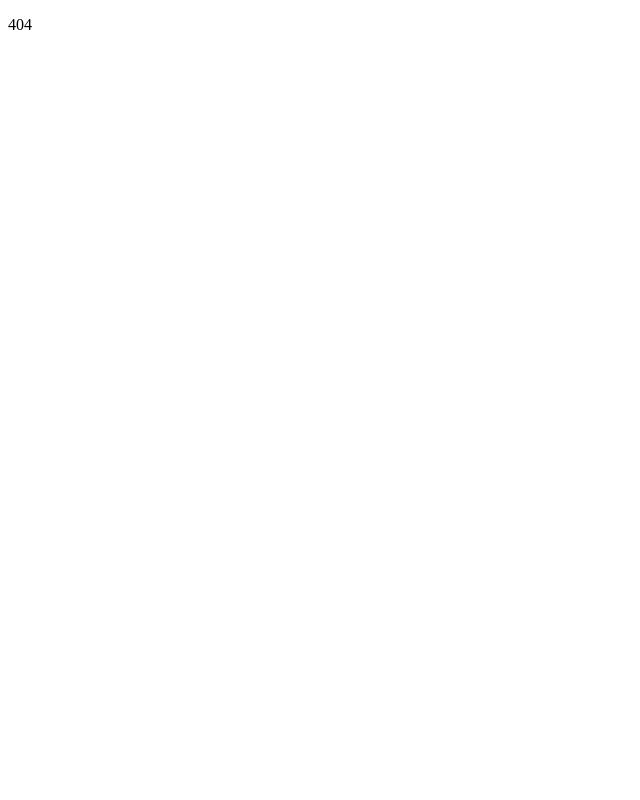
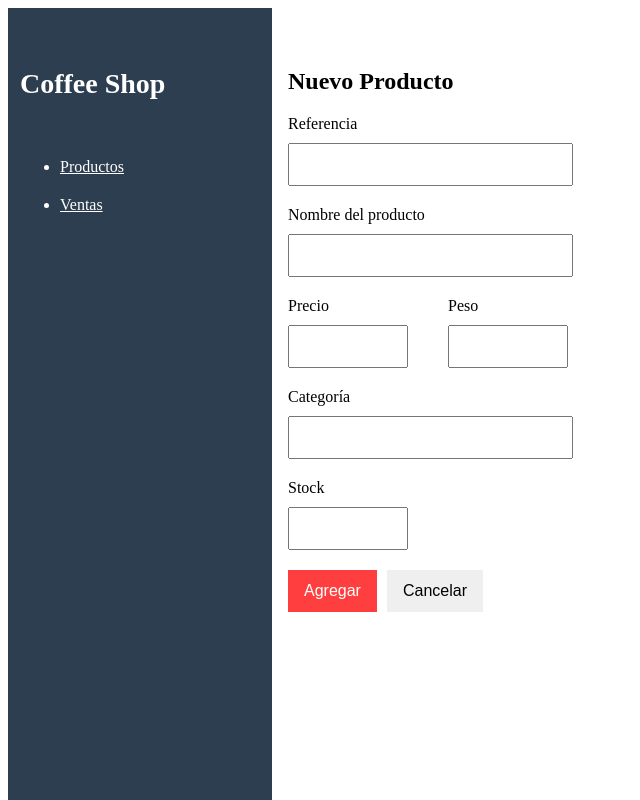
Before and after one commit to javalencis/prueba_konecta, a React (Vite) app in the folder frontend/: page /add-product in a window 1280 px wide. Shown: the whole page, without its empty margins (0-640 px from the left). Built offline with nearby package versions, Linux system fonts and the light colour scheme; the HTML template or start-up script is replaced by a standard one.

Commit message:
Modal de agregar producto

```diff
--- a/frontend/package.json
+++ b/frontend/package.json
@@ -14,6 +14,7 @@
     "prop-types": "^15.8.1",
     "react": "^18.3.1",
     "react-dom": "^18.3.1",
+    "react-hook-form": "^7.53.1",
     "react-router-dom": "^6.27.0",
     "sass": "^1.80.3"
   },
--- a/frontend/src/App.jsx
+++ b/frontend/src/App.jsx
@@ -1,6 +1,7 @@
 import { BrowserRouter, Route, Routes } from "react-router-dom";
 import { Products } from "./pages/Products";
 import { LayoutPages } from "./containers/LayoutPages";
+import { AddProduct } from "./pages/AddProduct";
 
 function App() {
   return (
@@ -8,6 +9,7 @@ function App() {
       <Routes>
         <Route path="/" element={<LayoutPages />}>
           <Route index element={<Products />} />
+          <Route path="/add-product" element={<AddProduct />} />
         </Route>
 
         <Route path="*" element={<p>404</p>} />
--- a/frontend/src/api/api.js
+++ b/frontend/src/api/api.js
@@ -3,7 +3,7 @@ import axios from "axios";
 const api = axios.create({
   baseURL: "http://192.168.1.9:3000/api",
   headers: {
-    "Content-Type": "appplication/json",
+    "Content-Type": "application/json",
   },
 });
 
--- /dev/null
+++ b/frontend/src/containers/LayoutModal.jsx
@@ -0,0 +1,19 @@
+import PropTypes from "prop-types";
+import "../styles/LayoutModal.scss";
+export const LayoutModal = ({ children, setOpenModalAddProduct }) => {
+  const handleCloseModalAddProduct = (event) => {
+    if (event.target.className === "LayoutModal") {
+      setOpenModalAddProduct(false);
+    }
+  };
+  return (
+    <div className="LayoutModal" onClick={handleCloseModalAddProduct}>
+      {children}
+    </div>
+  );
+};
+
+LayoutModal.propTypes = {
+  children: PropTypes.node.isRequired,
+  setOpenModalAddProduct: PropTypes.func.isRequired,
+};
--- /dev/null
+++ b/frontend/src/pages/AddProduct.jsx
@@ -0,0 +1,136 @@
+import { useForm } from "react-hook-form";
+import { useState } from "react";
+import api from "../api/api";
+import "../styles/AddProduct.scss";
+import PropTypes from "prop-types";
+
+export const AddProduct = ({setOpenModalAddProduct}) => {
+  const {
+    register,
+    handleSubmit,
+    formState: { errors },
+    reset,
+  } = useForm();
+  const [loading, setLoading] = useState(false);
+  const [successMessage, setSuccessMessage] = useState("");
+  const [errorMessage, setErrorMessage] = useState("");
+  const handeSaveProduct = async (data) => {
+    setLoading(true);
+    setSuccessMessage("");
+    setErrorMessage("");
+    try {
+      await api.post("/products", data);
+      setSuccessMessage("Producto agregado exitosamente");
+      reset();
+    } catch (error) {
+      setErrorMessage("Error al agregar el producto. Intente nuevamente.");
+      console.error("Error: ", error);
+    } finally {
+      setLoading(false);
+    }
+  };
+
+  const handleCloseModalAddProduct = () => {
+    setOpenModalAddProduct(false)
+    reset();
+  }
+
+  return (
+    <section className="AddProduct">
+      <h2>Nuevo Producto</h2>
+
+      <form onSubmit={handleSubmit(handeSaveProduct)}>
+        <label htmlFor="reference">
+          <span>Referencia</span>
+          <input
+            type="text"
+            id="reference"
+            {...register("reference", {
+              required: "La referencia es obligatoria",
+            })}
+          />
+          {errors.reference && (
+            <p className="error">{errors.reference.message}</p>
+          )}
+        </label>
+        <label htmlFor="name">
+          <span>Nombre del producto</span>
+          <input
+            type="text"
+            id="name"
+            {...register("name", {
+              required: "El nombre es obligatorio",
+            })}
+          />
+          {errors.name && <p className="error">{errors.name.message}</p>}
+        </label>
+        <div className="formPriceWeight">
+          <label htmlFor="price">
+            <span>Precio</span>
+            <input
+              type="number"
+              id="price"
+              {...register("price", {
+                required: "Obligatorio",
+                min: { value: 1, message: "El precio debe ser mayor a 0" },
+              })}
+            />
+            {errors.price && <p className="error">{errors.price.message}</p>}
+          </label>
+          <label htmlFor="weight">
+            <span>Peso</span>
+            <input
+              type="number"
+              id="weight"
+              {...register("weight", {
+                required: "Obligatorio",
+                min: { value: 1, message: "Mayor a 0" },
+              })}
+            />
+            {errors.weight && <p className="error">{errors.weight.message}</p>}
+          </label>
+        </div>
+        <label htmlFor="category">
+          <span>Categoría</span>
+          <input
+            type="text"
+            id="category"
+            {...register("category", {
+              required: "La categoría es obligatoria",
+            })}
+          />
+          {errors.category && (
+            <p className="error">{errors.category.message}</p>
+          )}
+        </label>
+        <label htmlFor="stock">
+          <span>Stock</span>
+          <input
+            type="number"
+            id="stock"
+            {...register("stock", {
+              required: "Obligatorio",
+              min: { value: 0, message: "Debe ser mayor o igual a 0" },
+            })}
+          />
+          {errors.stock && <p className="error">{errors.stock.message}</p>}
+        </label>
+        {successMessage && <p className="successMessage">{successMessage}</p>}
+        {errorMessage && <p className="errorMessage">{errorMessage}</p>}
+        <div className="formButtons">
+          <button type="submit" className="btAdd" disabled={loading}>
+            {loading ? "Agregando..." : "Agregar"}
+          </button>
+          <button type="button" className="btCancel" onClick={handleCloseModalAddProduct}>
+            Cancelar
+          </button>
+        </div>
+      </form>
+    </section>
+  );
+};
+
+
+AddProduct.propTypes = {
+    setOpenModalAddProduct: PropTypes.func.isRequired,
+  };
--- a/frontend/src/pages/Products.jsx
+++ b/frontend/src/pages/Products.jsx
@@ -1,13 +1,31 @@
 import { ProductList } from "../components/ProductList";
-import '../styles/Product.scss'
+import "../styles/Product.scss";
+import { LayoutModal } from "../containers/LayoutModal";
+import { AddProduct } from "./AddProduct";
+import { useState } from "react";
 export const Products = () => {
+  const [openModalAddProduct, setOpenModalAddProduct] = useState(false);
+  const handleOpenModalAddProduct = () => {
+    setOpenModalAddProduct(open => !open)
+  };
   return (
     <section className="Products">
       <h2>Productos</h2>
 
-      <button className="Products--BtAdd">Agregar Producto</button>
+      <button
+        className="Products--BtAdd"
+        to="/"
+        onClick={handleOpenModalAddProduct}
+      >
+        Agregar Producto
+      </button>
 
       <ProductList />
+      {openModalAddProduct && (
+        <LayoutModal setOpenModalAddProduct={setOpenModalAddProduct}>
+          <AddProduct setOpenModalAddProduct={setOpenModalAddProduct}/>
+        </LayoutModal>
+      )}
     </section>
   );
 };
--- /dev/null
+++ b/frontend/src/styles/AddProduct.scss
@@ -0,0 +1,62 @@
+.AddProduct {
+    background-color: #ffffff;
+    width: fit-content;
+    display: flex;
+    flex-direction: column;
+    padding: 20px;
+
+    form {
+        display: flex;
+        flex-direction: column;
+        gap: 20px;
+        width: 100%;
+        .formPriceWeight{
+            display: flex;
+            width: 100%;
+            gap: 40px;
+        }
+        .successMessage{
+            color: #068a02;
+        }
+        label {
+            display: flex;
+            flex-direction: column;
+
+            span {
+                margin-bottom: 10px;
+            }
+
+            input {
+                max-width: fit-content;
+                padding: 8px;
+                font-size: 20px;
+            }
+            #price,
+            #stock,
+            #weight{
+
+               width: 100px;
+            }
+            .error{
+                color: #ff0000;
+                font-size: 14px;
+            }
+        }
+        .formButtons{
+            button{
+                border: none;
+                margin-right: 10px;
+                padding: 12px 16px;
+                font-size: 16px;
+                cursor: pointer;
+            }
+            .btAdd{
+                background-color: #ff3f3f;
+                color: #ffffff;
+                &:hover{
+                    background-color: #ff0000;
+                }
+            }
+        }
+    }
+}
--- /dev/null
+++ b/frontend/src/styles/LayoutModal.scss
@@ -0,0 +1,12 @@
+.LayoutModal{
+    position: fixed;
+    top:0;
+    left: 0;
+    right: 0;
+    bottom: 0;
+    background-color: rgba(#000000,0.4);
+    z-index: 100;
+    display: flex;
+    justify-content: center;
+    align-items: center;
+}
--- a/frontend/src/styles/Product.scss
+++ b/frontend/src/styles/Product.scss
@@ -1,7 +1,11 @@
+.Products{
+    h2{
+        margin-bottom: 20px;
+    }
     .Products--BtAdd{
         background-color: #2a2a2a;
         color: white;
-    margin: 20px 0;
+
         font-size: 16px;
         padding: 5px 10px;
         border: none;
@@ -14,3 +18,8 @@
             background-color: #000000;
         }
     }
+    table{
+        margin-top: 20px;
+    }
+
+}
```
Also changed, not shown: 1 other file (tests, documents, lock files or other folders). Lines whose indentation alone changed are shown as unchanged.
